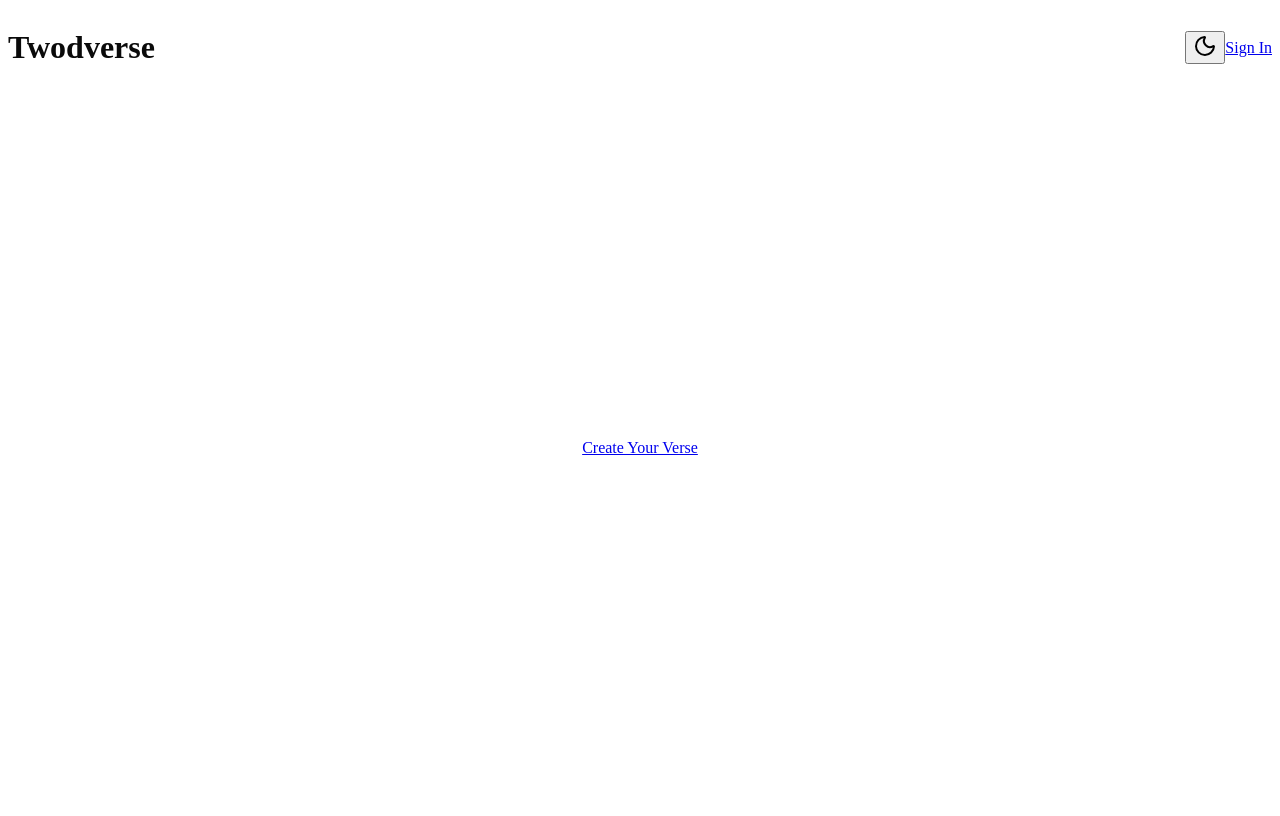
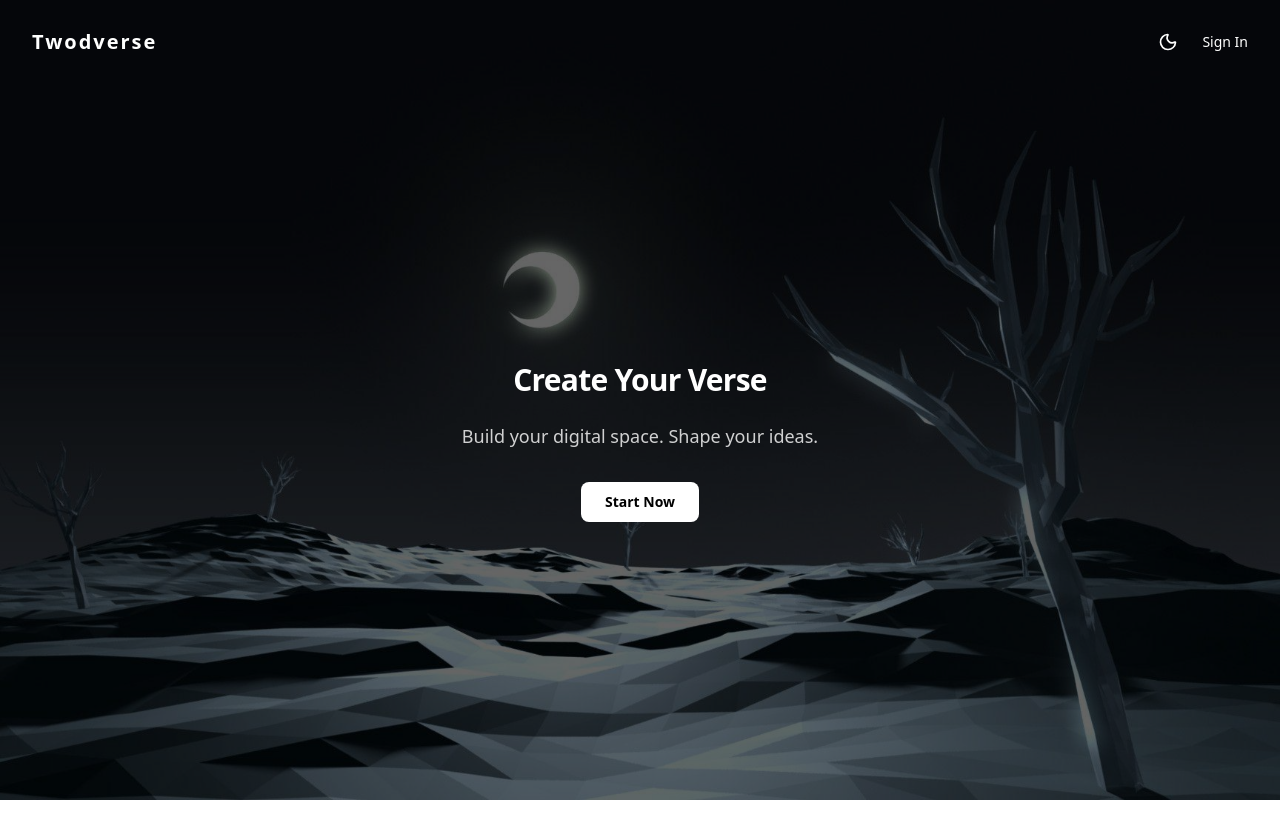
Before and after one commit to anshul-ab17/twoD-verse, a Next.js app in the folder twoD-verse/apps/verse/: page / in a window 1280 px wide. Built offline with nearby package versions, Linux system fonts and the light colour scheme; no server answers.

Commit message:
folder str

```diff
--- a/twoD-verse/apps/verse/app/globals.css
+++ b/twoD-verse/apps/verse/app/globals.css
@@ -1,6 +1,6 @@
-@tailwind base;
-@tailwind components;
-@tailwind utilities;
+@import "tailwindcss";
+@import "tw-animate-css";
+@import "shadcn/tailwind.css";
 
 :root {
   --background: 0 0% 100%;
--- a/twoD-verse/apps/verse/app/page.tsx
+++ b/twoD-verse/apps/verse/app/page.tsx
@@ -1,48 +1,8 @@
-import Link from "next/link"
 import { auth } from "@/lib/auth"
-import { ThemeToggle } from "@/components/theme-toggle"
+import Home from "@/components/home/hero"
 
 export default async function HomePage() {
   const session = await auth()
 
-  const href = session ? "/verse" : "/signin"
-
-  return (
-    <div className="relative flex min-h-screen flex-col bg-background text-foreground">
-      <div className="flex items-center justify-between px-8 py-6">
-        <h1 className="text-xl font-semibold tracking-wide">
-          Twodverse
-        </h1>
-
-        <div className="flex items-center gap-4">
-          <ThemeToggle />
-
-          {session ? (
-            <Link
-              href="/api/auth/signout"
-              className="text-sm font-medium hover:underline"
-            >
-              Logout
-            </Link>
-          ) : (
-            <Link
-              href="/signin"
-              className="text-sm font-medium hover:underline"
-            >
-              Sign In
-            </Link>
-          )}
-        </div>
-      </div>
-
-      <div className="flex flex-1 items-center justify-center">
-        <Link
-          href={href}
-          className="rounded-xl bg-foreground px-10 py-6 text-xl font-bold text-background transition-transform duration-300 hover:scale-105 md:text-3xl"
-        >
-          Create Your Verse
-        </Link>
-      </div>
-    </div>
-  )
+  return <Home isAuthenticated={!!session} />
 }
--- /dev/null
+++ b/twoD-verse/apps/verse/components/home/hero.tsx
@@ -0,0 +1,58 @@
+import Link from "next/link"
+import { ThemeToggle } from "@/components/theme-toggle"
+
+interface HomeProps {
+  isAuthenticated: boolean
+}
+
+export default function Home({ isAuthenticated }: HomeProps) {
+  const href = isAuthenticated ? "/verse" : "/signin"
+
+  return (
+    <div className="relative flex min-h-screen flex-col text-white overflow-hidden">
+
+      {/* Background Image */}
+      <div
+        className="absolute inset-0 -z-20 bg-cover bg-center"
+        style={{ backgroundImage: "url('/bg.jpg')" }}
+      />
+
+      {/* Dark Overlay */}
+      <div className="absolute inset-0 -z-10 bg-black/60" />
+
+      {/* Top Bar */}
+      <div className="flex items-center justify-between px-8 py-6">
+        <h1 className="text-xl font-semibold tracking-widest">
+          Twodverse
+        </h1>
+
+        <div className="flex items-center gap-4">
+          <ThemeToggle />
+          <Link
+            href={isAuthenticated ? "/api/auth/signout" : "/signin"}
+            className="text-sm font-medium hover:underline"
+          >
+            {isAuthenticated ? "Logout" : "Sign In"}
+          </Link>
+        </div>
+      </div>
+
+      <div className="flex flex-1 flex-col items-center justify-center text-center px-6">
+        <h2 className="text-2xl font-bold tracking-tight md:text-3xl">
+          Create Your Verse
+        </h2>
+
+        <p className="mt-6 max-w-xl text-lg text-white/80">
+          Build your digital space. Shape your ideas.
+        </p>
+
+        <Link
+          href={href}
+          className="mt-8 rounded-lg bg-white px-6 py-2.5 text-sm font-semibold text-black transition-all duration-300 hover:scale-105 hover:shadow-lg"
+        >
+          Start Now
+        </Link>
+      </div>
+    </div>
+  )
+}
```
Also changed, not shown: twoD-verse/apps/verse/public/bg.jpg (added).
